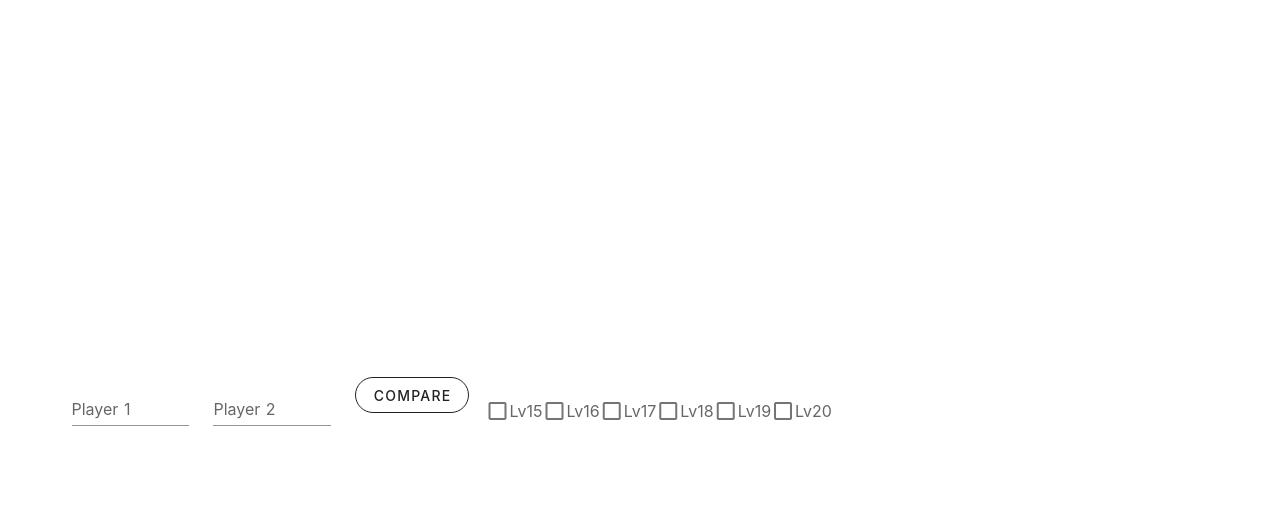
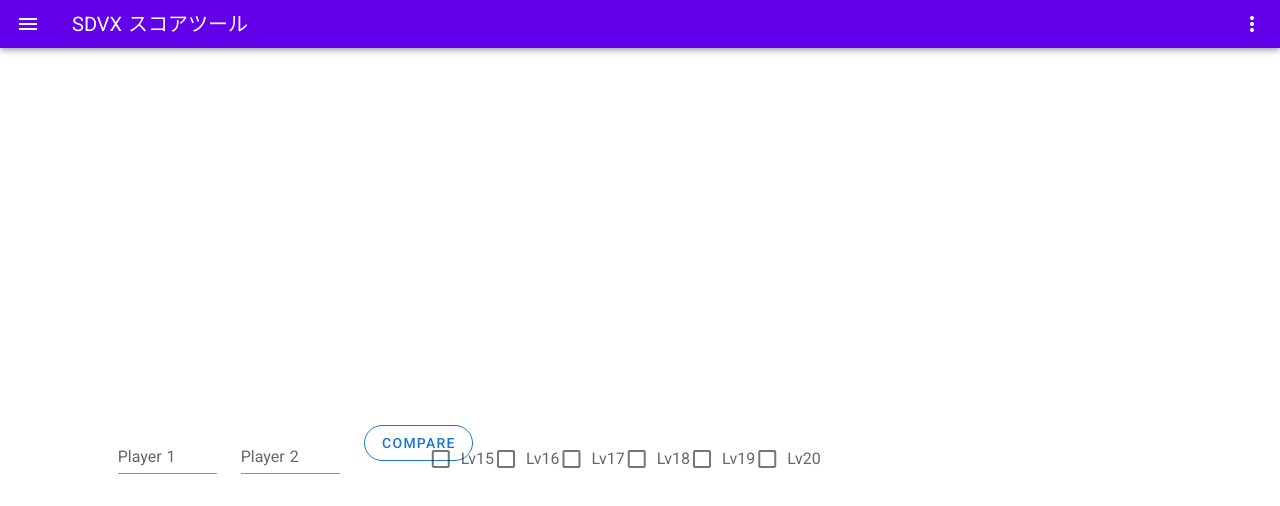
Before and after one commit to il-y-seto/sdvx-scoretool-frontend, a Nuxt app: page / in a window 1280 px wide. Shown: the top 506 px of the page. Built offline with nearby package versions, Linux system fonts and the light colour scheme.

Commit message:
Header追加

```diff
--- /dev/null
+++ b/components/the-nearnoah-header.vue
@@ -0,0 +1,32 @@
+<template>
+  <v-app-bar
+    app
+    color="deep-purple accent-4"
+    dense
+    dark
+  >
+    <v-app-bar-nav-icon></v-app-bar-nav-icon>
+    <v-toolbar-title>SDVX スコアツール</v-toolbar-title>
+    <v-spacer />
+    <v-menu
+      left
+      bottom
+    >
+      <template v-slot:activator="{ on }">
+        <v-btn icon v-on="on">
+          <v-icon>mdi-dots-vertical</v-icon>
+        </v-btn>
+      </template>
+
+      <v-list>
+        <v-list-item
+          v-for="n in 5"
+          :key="n"
+          @click="() => {}"
+        >
+          <v-list-item-title>Option {{ n }}</v-list-item-title>
+        </v-list-item>
+      </v-list>
+    </v-menu>
+  </v-app-bar>
+</template>
--- a/layouts/default.vue
+++ b/layouts/default.vue
@@ -1,7 +1,12 @@
 <template>
-  <div>
-    <nuxt />
-  </div>
+  <v-app>
+    <the-nearnoah-header />
+    <v-content>
+      <v-layout>
+        <nuxt />
+      </v-layout>
+    </v-content>
+  </v-app>
 </template>
 
 <style>
@@ -53,3 +58,13 @@ html {
   background-color: #35495e;
 }
 </style>
+<script>
+import Vue from 'vue'
+import TheNearnoahHeader from '~/components/the-nearnoah-header.vue'
+
+export default Vue.extend({
+  components: {
+    TheNearnoahHeader,
+  },
+})
+</script>
```
